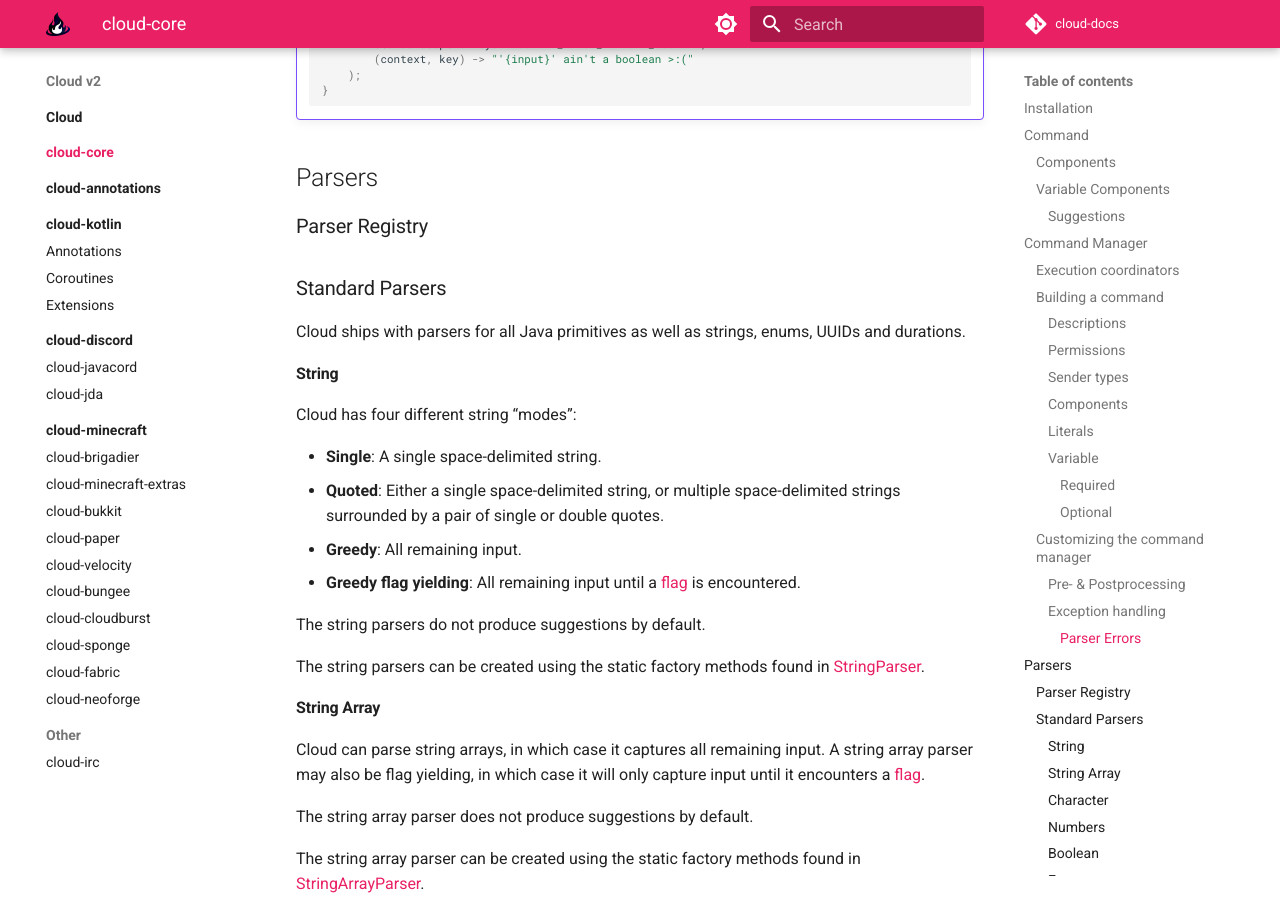
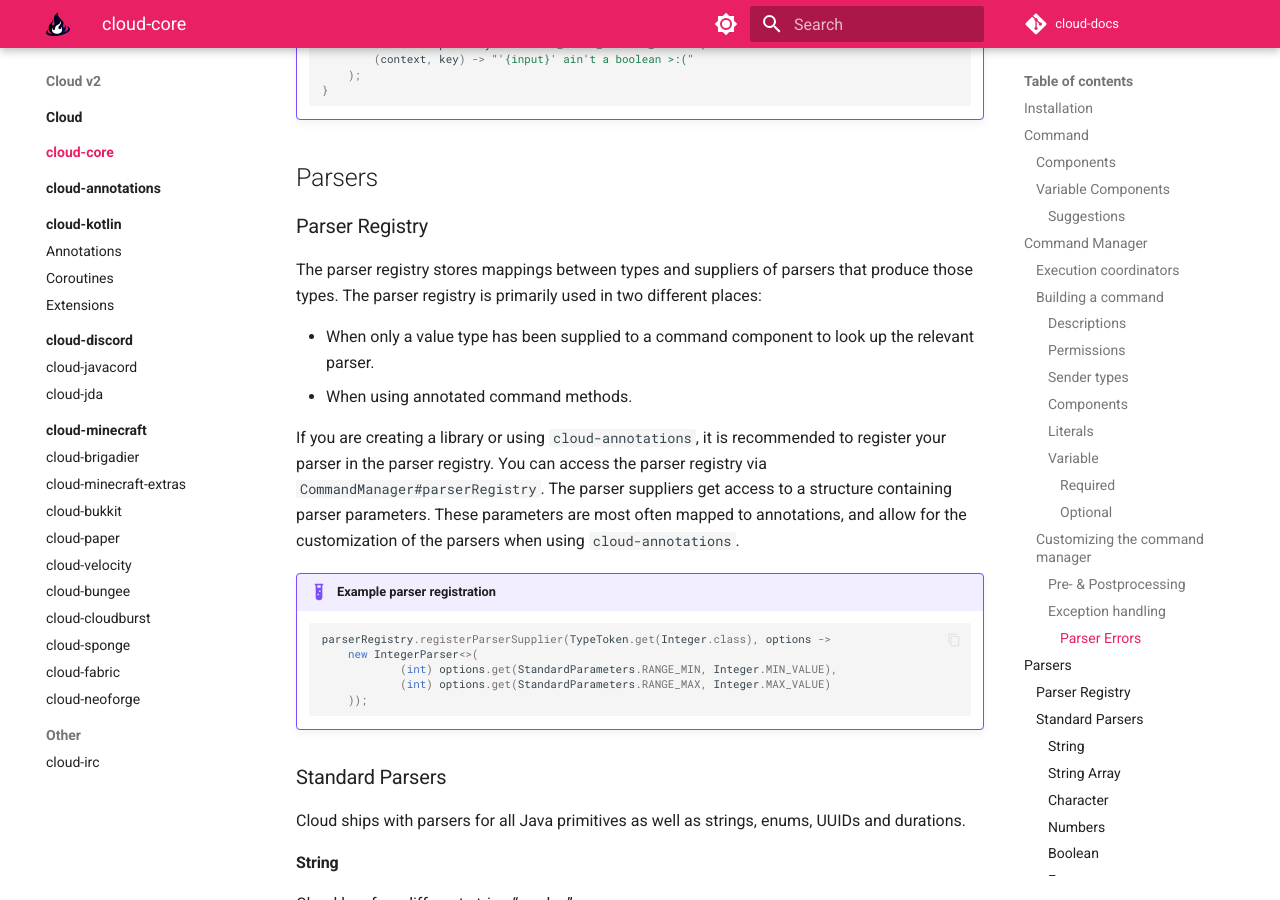
Before and after one commit to Incendo/cloud-docs, an MkDocs documentation site: the page built from docs/core/index.md, in a window 1280 px wide and 900 px high, scrolled down 4302 px. Built offline with MkDocs 1.6.1 and Material for MkDocs 9.7.7, drawn with Linux system fonts in a browser that asks for light colours; comment, search, counter and statistics services are not loaded.

Commit message:
document the parser registry

````diff
--- a/docs/core/index.md
+++ b/docs/core/index.md
@@ -193,6 +193,29 @@
 ## Parsers
 
 ### Parser Registry
+
+The parser registry stores mappings between types and suppliers of parsers that produce those types.
+The parser registry is primarily used in two different places:
+
+- When only a value type has been supplied to a command component to look up the relevant parser.
+- When using annotated command methods.
+
+If you are creating a library or using `cloud-annotations`, it is recommended to register your parser
+in the parser registry.
+You can access the parser registry via `CommandManager#parserRegistry`.
+The parser suppliers get access to a structure containing parser parameters.
+These parameters are most often mapped to annotations, and allow for the customization of the parsers
+when using `cloud-annotations`.
+
+<!-- prettier-ignore -->
+!!! example "Example parser registration"
+    ```java
+    parserRegistry.registerParserSupplier(TypeToken.get(Integer.class), options ->
+        new IntegerParser<>(
+                (int) options.get(StandardParameters.RANGE_MIN, Integer.MIN_VALUE),
+                (int) options.get(StandardParameters.RANGE_MAX, Integer.MAX_VALUE)
+        ));
+    ```
 
 ### Standard Parsers
 
````
